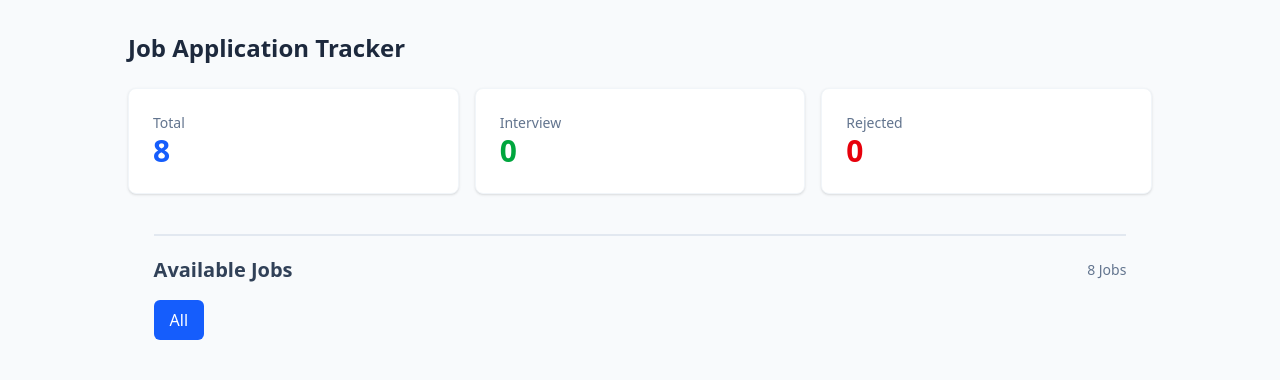
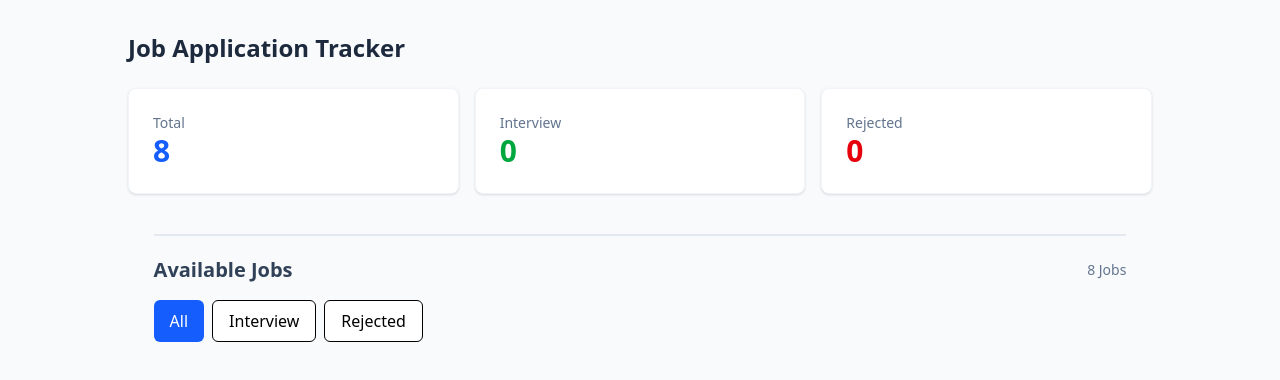
Before and after one commit to moniraofficial/Assignment-4-job-tracker, a plain HTML site: page index.html in a window 1280 px wide. Drawn offline with nearby package versions, Linux system fonts and the light colour scheme.

Commit message:
added more buttons

```diff
--- a/index.html
+++ b/index.html
@@ -37,6 +37,8 @@
 
     <div class="flex gap-2 mb-6">
     <button onclick="switchTab('all')" id="tab-all" class="px-4 py-2 bg-blue-600 text-white rounded-md">All</button>
+    <button onclick="switchTab('interview')" id="tab-interview" class="px-4 py-2 bg-white border rounded-md">Interview</button>
+    <button onclick="switchTab('rejected')" id="tab-rejected" class="px-4 py-2 bg-white border rounded-md">Rejected</button>
     </div>
 
 </main>
```
